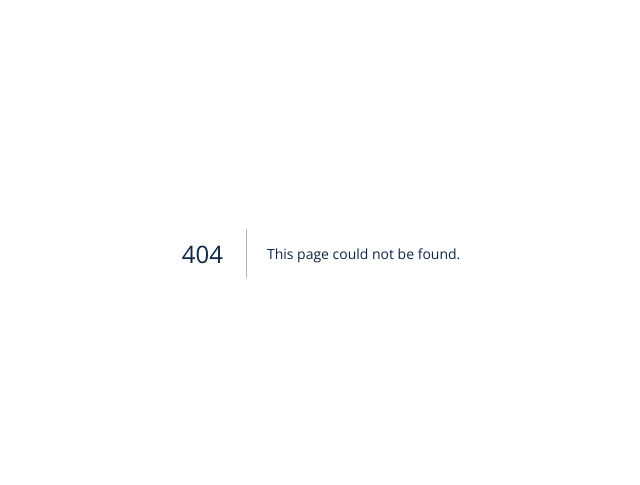
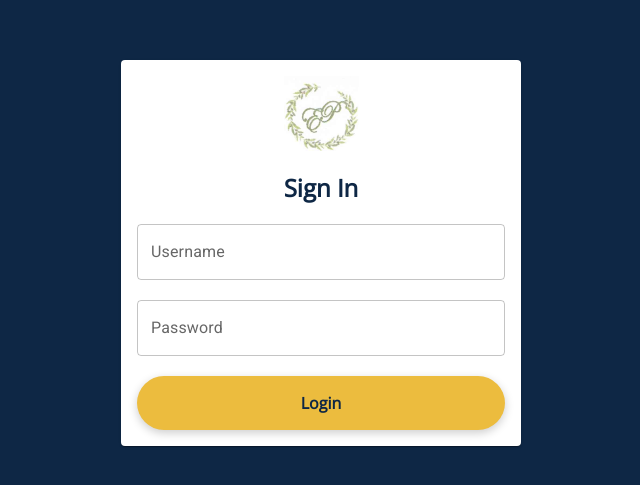
Before and after one commit to derfliwbej/eternal-place, a Next.js app: page /login in a window 1280 px wide. Before the commit this address had no page. Shown: the part 147-632 px from the top of the page, without its empty margins (319-959 px from the left). Built offline with nearby package versions, Linux system fonts and the light colour scheme.

Commit message:
Feat: Created login page

```diff
--- /dev/null
+++ b/app/login/page.js
@@ -0,0 +1,43 @@
+'use client';
+import styles from '../styles/login/LoginPage.module.css';
+
+import Image from 'next/image';
+import { Paper, TextField } from '@mui/material';
+
+import { useState } from 'react';
+import { useRouter } from 'next/navigation';
+
+const LoginButton = ({ onClick }) => {
+    return (
+        <div className={styles['login-button']} onClick={onClick}>
+            <span>Login</span>
+        </div>
+    );
+};
+
+const LoginPage = () => {
+    const router = useRouter();
+
+    const [username, setUsername] = useState('');
+    const [password, setPassword] = useState('');
+
+    const login = () => {
+        router.push('/dashboard');
+    };
+
+    return (
+        <div className={styles['wrapper']}>
+            <div className={styles['form-container']}>
+                <Paper elevation={1} sx={{ padding: 2, minWidth: 400, display: 'flex', alignItems: 'center', justifyContent: 'center', flexDirection: 'column', gap: 2.5 }}>
+                    <Image src='/eternal-logo.png' width={75} height={75} />
+                    <h2>Sign In</h2>
+                    <TextField value={username} label="Username" onChange={(event) => setUsername(event.target.value)} fullWidth />
+                    <TextField value={password} label="Password" onChange={(event) => setPassword(event.target.value)} fullWidth type="password" />
+                    <LoginButton onClick={login}/>
+                </Paper>
+            </div>
+        </div>
+    );
+};
+
+export default LoginPage;
```
